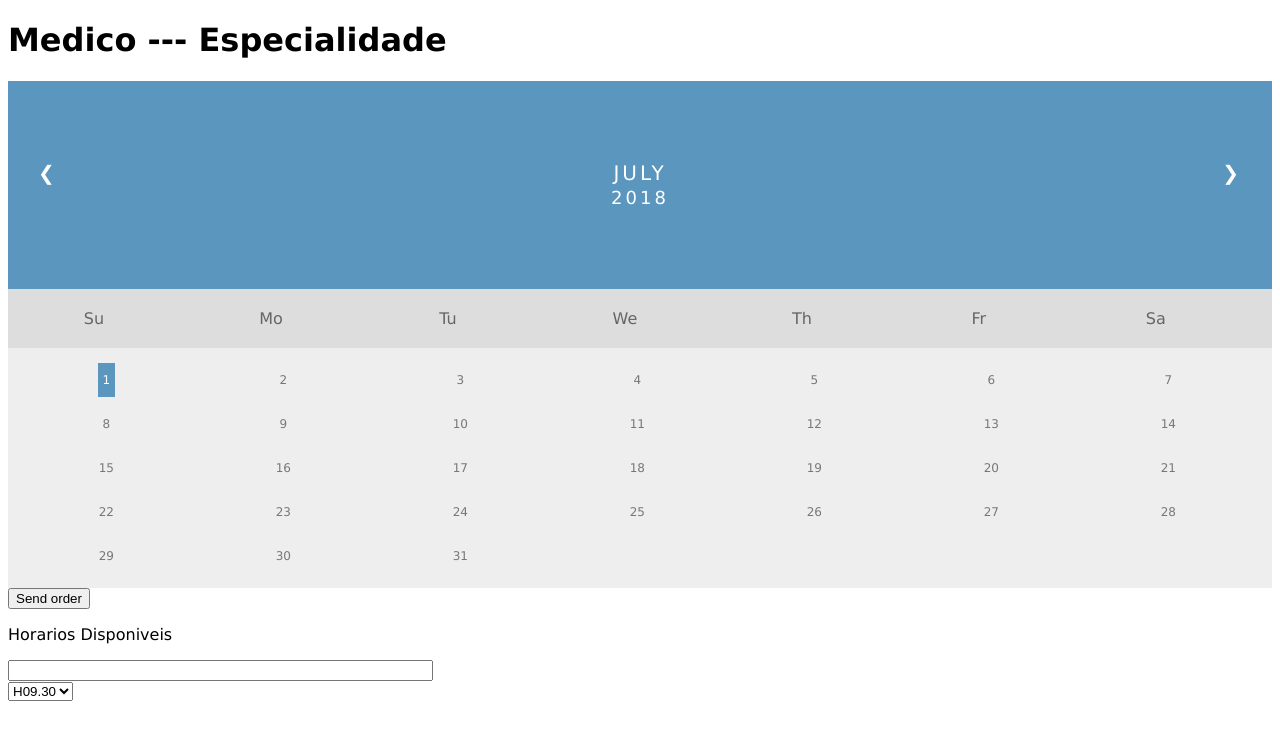
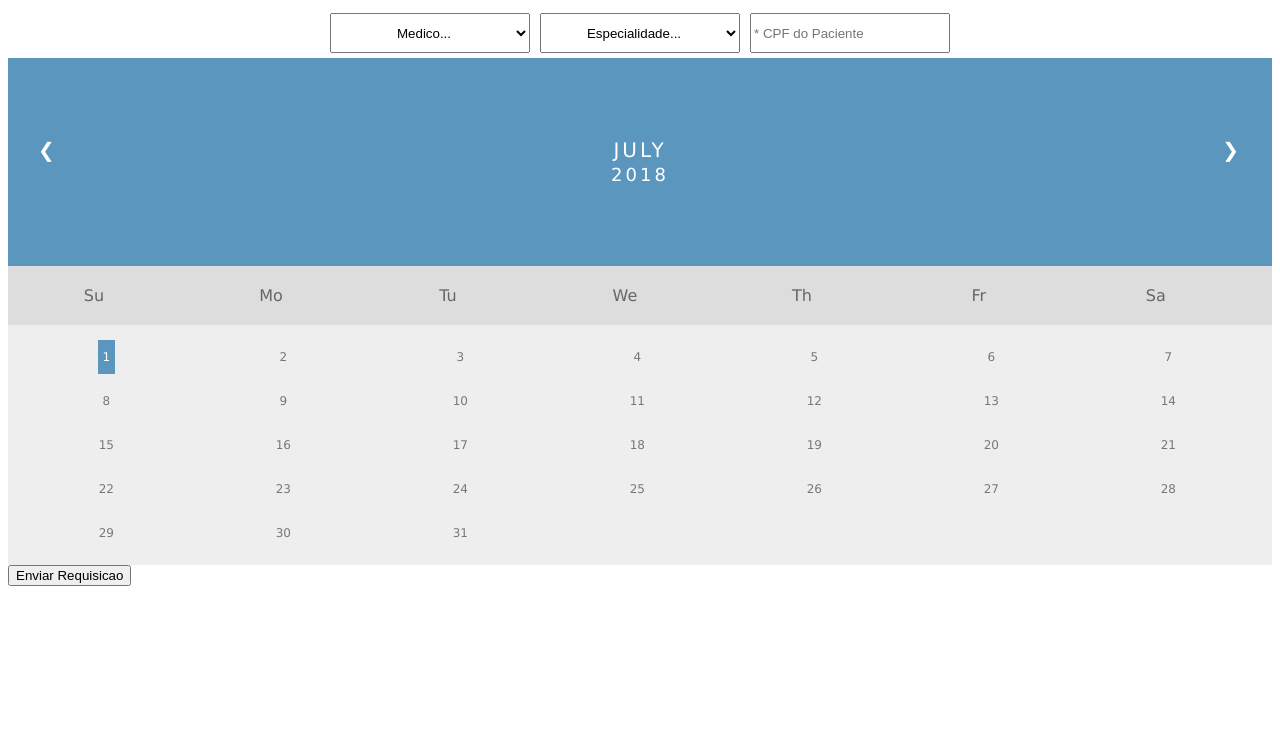
Before and after one commit to Rafael-Romeu/Sistema-para-Gestao-de-Clinica-Medica, a PHP site: page /teste.html in a window 1280 px wide. Shown: the top 740 px of the page. Run offline with PHP 8.4, Linux system fonts and the light colour scheme.

Commit message:
Atualiza o Calendario

```diff
--- /dev/null
+++ b/teste/EntradaInicial.php
@@ -0,0 +1,25 @@
+
+<?php
+
+echo "<form id='Medicos' action='/action_page.php'>";
+echo "<select class='custom-select' id='Medicos' name='Medicos'>";
+echo "<option value='Any'>Medico...</option>";
+echo "<option value='Medico1'>Medico 1...</option>";
+echo "<option value='Medico2'>Medico 2...</option>";
+echo "<option value='Medico3'>Medico 3...</option>";
+echo "</select>";
+echo "</form>";
+
+echo "<form id='Especialidade' action='/action_page.php'>";
+echo "<select class='custom-select' id='Especialidade' name='Especialidade'>";
+echo "<option value='Any'>Especialidade...</option>";
+echo "<option value='Especialidade1'>Especialidade 1...</option>";
+echo "<option value='Especialidade2'>Especialidade 2...</option>";
+echo "<option value='Especialidade3'>Especialidade 3...</option>";
+echo "</select>";
+echo "</form>";
+
+echo "<form id='CPF' action=''>";
+echo "<input type='text' id='Cpf' name='Cpf' placeholder='* CPF do Paciente' pattern='[0-9]{11}' required>";
+echo "</form>";
+?>
--- a/teste/teste.css
+++ b/teste/teste.css
@@ -88,3 +88,23 @@ input[type=radio]:checked + label {
     background: #5b96bf;
     color: white;
 }
+input[type=text]
+{
+    width: 200px;
+    height: 40px;
+    margin: 5px;
+}
+.custom-select {
+    position: relative;
+    width: 200px;
+    height: 40px;
+
+    margin: 5px;
+    text-align: center;
+}
+.row
+{
+    display: flex;
+    justify-content: center;
+    flex-direction: row;
+}
--- a/teste/teste.html
+++ b/teste/teste.html
@@ -1,13 +1,11 @@
 <!DOCTYPE html>
 <html>
-<body>
-
+<body onload="MostraLista()">
     <link rel="stylesheet" href="teste.css">
 
-<p id="demo"></p>
+<div class="row" id="Form1">
 
-
-<h1>Medico --- Especialidade</h1>
+</div>
 
 <div class="month">
   <ul>
@@ -187,96 +185,53 @@
         <label for="31">31</label>
     </li>
 </ul>
-<input type="button" onclick="MostraHorariosDisponiveis()" value="Send order">
+<input type="button" onclick="CarregaHorariosDisponiveis()" value="Enviar Requisicao">
 </form>
 
-<div>
-    <p>Horarios Disponiveis</p>
-    <input type="text" id="order" size="50">
-    <form action="/action_page.php">
-        <select id="Horarios" name="Horarios">
-
-        </select>
-    </form>
+<div class="row" id="Form2" >
 
 </div>
 
 
 <script>
-var xhttp = new XMLHttpRequest();
+function MostraLista() {
+        var xmlhttp = new XMLHttpRequest();
+        xmlhttp.open("GET", "EntradaInicial.php?", true);
+        xmlhttp.send();
+        xmlhttp.onreadystatechange = function() {
+            if (this.readyState == 4 && this.status == 200) {
+                document.getElementById("Form1").innerHTML = this.responseText;
+            }
+        };
+
+}
+</script>
+<script>
+function CarregaHorariosDisponiveis() {
+    var day = document.forms["days"];
+    var Medico = document.forms["Medicos"].firstChild.value;
+    var Especialidade = document.forms["Especialidade"].firstChild.value;
+    var CPF = document.forms["CPF"].firstChild.value;
+    console.log(CPF);
+    var aux;
+
+    for (i=0; i < day.length; i++) {
+        if (day[i].checked == true) {
+            aux = day[i].value;
+        }
+    }
+
+    var xhttp;
+    xhttp = new XMLHttpRequest();
     xhttp.onreadystatechange = function() {
         if (this.readyState == 4 && this.status == 200) {
-        LerXmlHorarios(this);
+            document.getElementById("Form2").innerHTML = this.responseText;
         }
     };
-xhttp.open("GET", "HorariosdeAtendimento.xml", true);
-xhttp.send();
+    xhttp.open("POST", "horariosDisponiveis.php", true);
+    xhttp.setRequestHeader("Content-type", "application/x-www-form-urlencoded");
+    xhttp.send("Dia="+aux+"&Medico="+Medico+"&Especialidade="+Especialidade+"&CPF="+CPF);
 
-function LerXmlHorarios(xml) {
-    var xmlDoc = xml.responseXML;
-    var Agenda = xmlDoc.getElementsByTagName('Agenda')[0];
-   // document.getElementById("demo").innerHTML = Agenda.nodeName;
-    var diaRequerido = "Segunda";
-    var diasDaSemana = Agenda.firstElementChild;
-
-    while(diasDaSemana.nodeName != diaRequerido)
-    {
-        diasDaSemana = diasDaSemana.nextElementSibling;
-    }
-
-    var Horarios = diasDaSemana.firstElementChild;
-
-    for (var i = 0; i < diasDaSemana.childElementCount; i++) {
-        if(Horarios.textContent == 1)
-        {
-            var valor = Horarios.nodeName;
-            var option = document.createElement("option");
-            option.setAttribute("value", valor);
-            var t = document.createTextNode(valor);
-            option.appendChild(t);
-            document.getElementById("Horarios").appendChild(option);
-        }
-        Horarios = Horarios.nextElementSibling;
-    }
-    document.getElementById("demo").innerHTML = Horarios.textContent;
-}
-function MostraHorariosDisponiveis() {
-    var days = document.forms["days"];
-    var i;
-    var dia;
-    var txt = "Horarios Disponiveis para o Dia ";
-    for (i = 0; i < days.length; i++) {
-        if (days[i].checked) {
-            txt = txt + days[i].value;
-            dia = days[i].value;
-            dia = dia % 7;
-            switch(dia){
-                case 0://Domingo
-
-                break;
-                case 1://Segunda
-
-
-                break;//Terça
-                case 2:
-
-                break;
-                case 3://Quarta
-
-                break;
-                case 4://Quinta
-
-                break;
-                case 5://Sexta
-
-                break;
-                case 6://Sabado
-
-            }
-        }
-    }
-    txt = txt + ".";
-    document.getElementById("order").value = txt;
 }
 </script>
 </body>
```
Also changed, not shown: teste/horariosDisponiveis.php (added, +27 -0 lines). Lines whose indentation alone changed are shown as unchanged.
